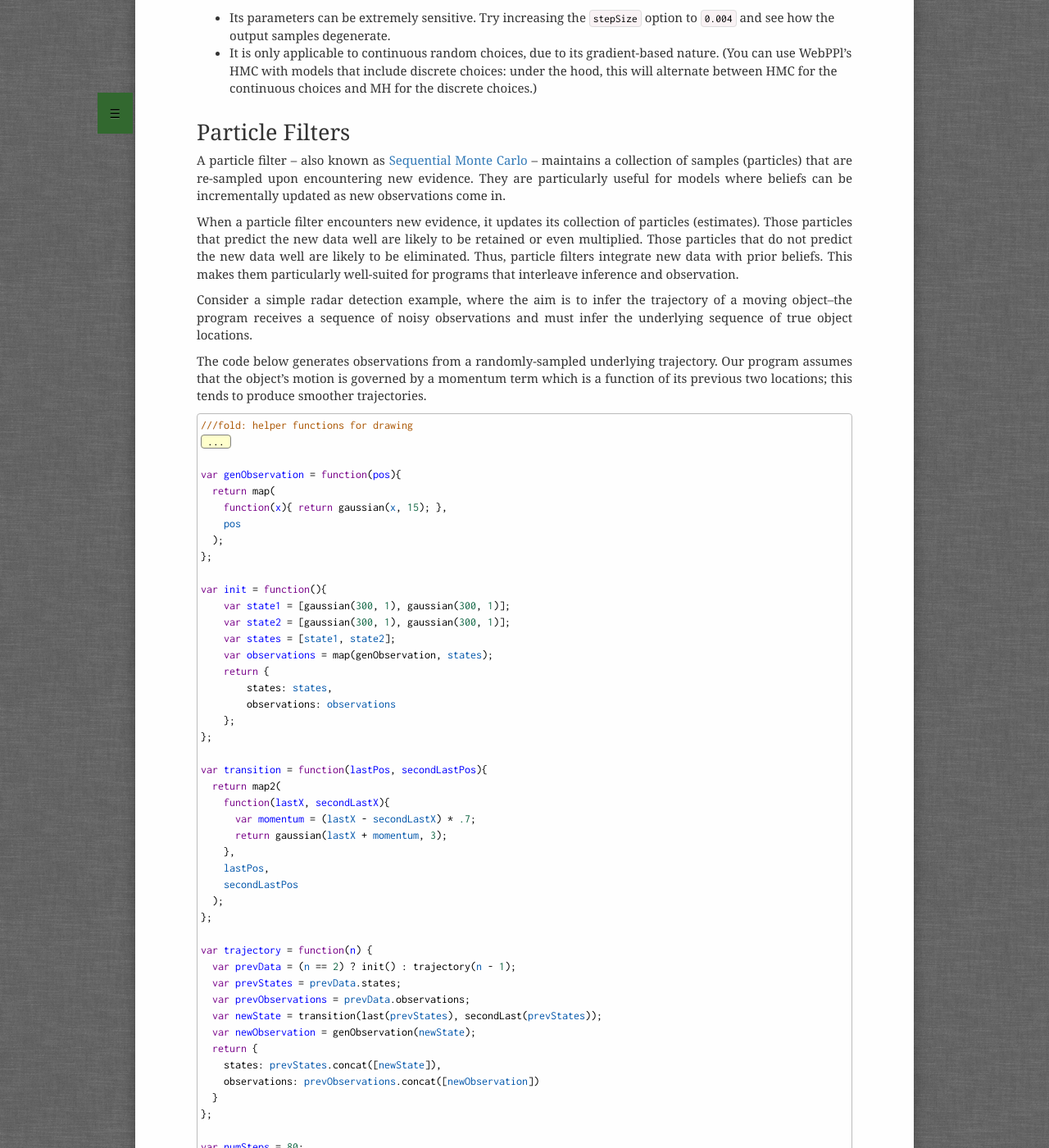
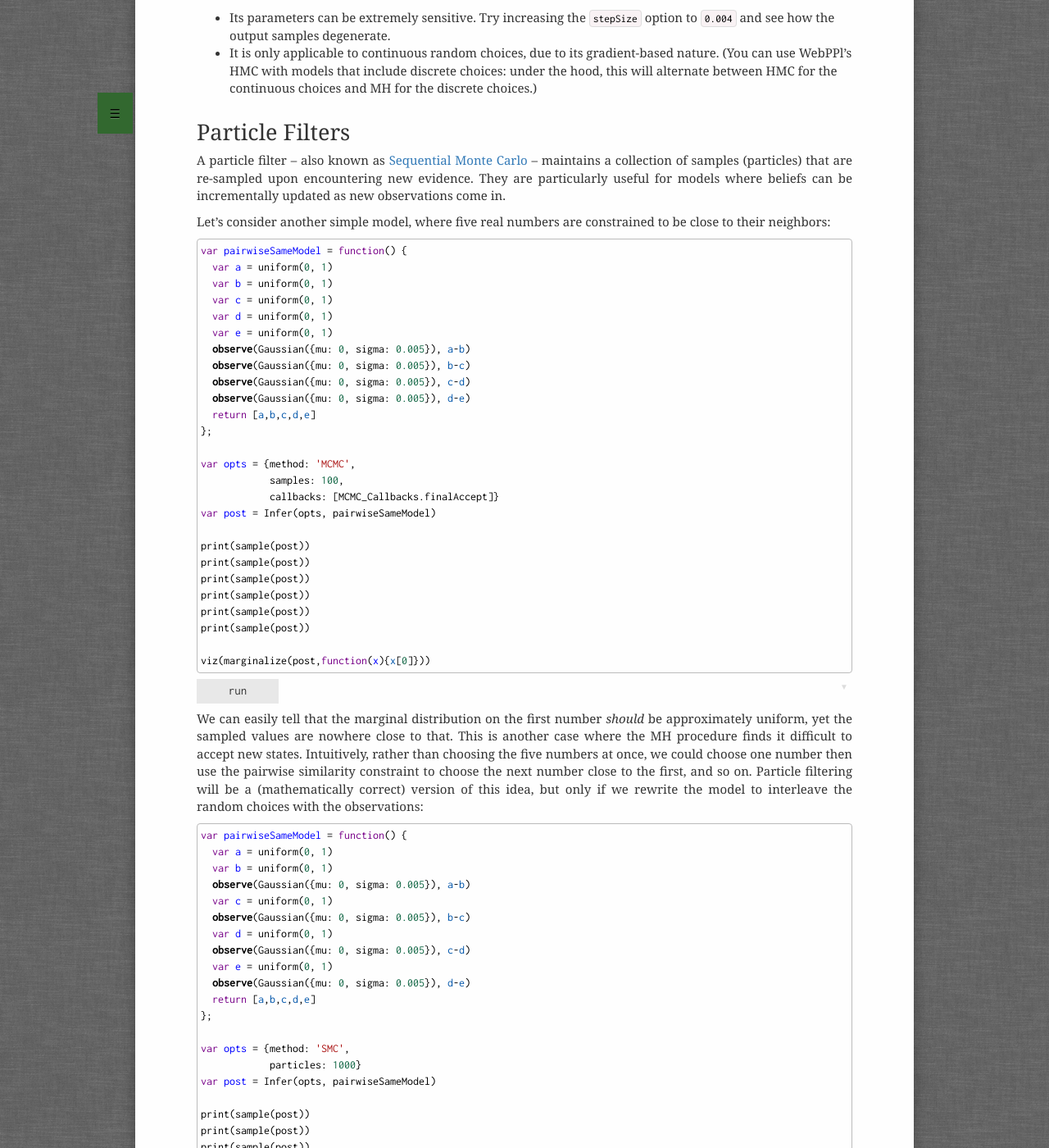
Before and after one commit to probmods/probmods2, a Jekyll site: the page built from chapters/inference-algorithms.md, in a window 1280 px wide and 1400 px high, scrolled down 8047 px. Shown: the whole window at 82% size. Built offline with Jekyll 4.4.1, drawn with Linux system fonts in a browser that asks for light colours; formulas are drawn with MathJax 3; a script that is not in the unit is left out; some of the changed text lies outside the part shown.

Commit message:
cleaning up inference chapter

```diff
--- a/chapters/inference-algorithms.md
+++ b/chapters/inference-algorithms.md
@@ -520,7 +519,10 @@
 For background on MH and MCMC, see the excellent introductions by David MacKay ([Chapter 29](http://www.inference.phy.cam.ac.uk/mackay/itprnn/ps/356.384.pdf) and [30](http://www.inference.phy.cam.ac.uk/mackay/itprnn/ps/387.412.pdf) of Information Theory, Inference, and Learning Algorithms) or [Radford Neal](http://www.cs.utoronto.ca/~radford/review.abstract.html).
 -->
 
+
 <!-- TODO: mention lag (and autocorrelation). say something about acceptance rate. -->
+
+
 
 ### Hamiltonian Monte Carlo
 
@@ -590,6 +592,67 @@
 A particle filter -- also known as [Sequential Monte Carlo](http://docs.webppl.org/en/master/inference.html#smc) -- maintains a collection of samples (particles) that are re-sampled upon encountering new evidence. They are particularly useful for models where beliefs can be incrementally updated as new observations come in.
 
 <!-- TODO: walk through a simple example first. a list of Gaussian draws with pairwise constraints to be similar. show how writing observe/factor all at end behaves differently than interleaving sample and observe. -->
+
+Let's consider another simple model, where five real numbers are constrained to be close to their neighbors:
+
+~~~~
+var pairwiseSameModel = function() {
+  var a = uniform(0, 1)
+  var b = uniform(0, 1)
+  var c = uniform(0, 1)
+  var d = uniform(0, 1)
+  var e = uniform(0, 1)
+  observe(Gaussian({mu: 0, sigma: 0.005}), a-b)
+  observe(Gaussian({mu: 0, sigma: 0.005}), b-c)
+  observe(Gaussian({mu: 0, sigma: 0.005}), c-d)
+  observe(Gaussian({mu: 0, sigma: 0.005}), d-e)
+  return [a,b,c,d,e]
+};
+
+var opts = {method: 'MCMC',
+            samples: 100,
+            callbacks: [MCMC_Callbacks.finalAccept]}
+var post = Infer(opts, pairwiseSameModel)
+
+print(sample(post))
+print(sample(post))
+print(sample(post))
+print(sample(post))
+print(sample(post))
+print(sample(post))
+
+viz(marginalize(post,function(x){x[0]}))
+~~~~
+
+We can easily tell that the marginal distribution on the first number *should* be approximately uniform, yet the sampled values are nowhere close to that. This is another case where the MH procedure finds it difficult to accept new states. Intuitively, rather than choosing the five numbers at once, we could choose one number then use the pairwise similarity constraint to choose the next number close to the first, and so on. Particle filtering will be a (mathematically correct) version of this idea, but only if we rewrite the model to interleave the random choices with the observations:
+
+~~~~
+var pairwiseSameModel = function() {
+  var a = uniform(0, 1)
+  var b = uniform(0, 1)
+  observe(Gaussian({mu: 0, sigma: 0.005}), a-b)
+  var c = uniform(0, 1)
+  observe(Gaussian({mu: 0, sigma: 0.005}), b-c)
+  var d = uniform(0, 1)
+  observe(Gaussian({mu: 0, sigma: 0.005}), c-d)
+  var e = uniform(0, 1)
+  observe(Gaussian({mu: 0, sigma: 0.005}), d-e)
+  return [a,b,c,d,e]
+};
+
+var opts = {method: 'SMC',
+            particles: 1000}
+var post = Infer(opts, pairwiseSameModel)
+
+print(sample(post))
+print(sample(post))
+print(sample(post))
+print(sample(post))
+print(sample(post))
+print(sample(post))
+
+viz(marginalize(post,function(x){x[0]}))
+~~~~
 
 
 <!--
@@ -891,7 +954,7 @@
 drawLines(canvas, trueLocs[0], trueLocs.slice(1), "green") // true
 ~~~~
 
-Again, the actual trajectory is in green, the observations are in grey, and the inferred trajectory is in blue. Try increasing or decreasing the number of particles to see how this affects inference.
+Again, the actual trajectory is in green, the observations are in grey, and the inferred trajectory is in blue. Try increasing or decreasing the number of particles to see how this affects inference. Also try using MH or HMC for inference.
 
 
 # Variational Inference
```
Also changed, not shown: other parts of chapters/inference-algorithms.md (+3 -4 lines).
